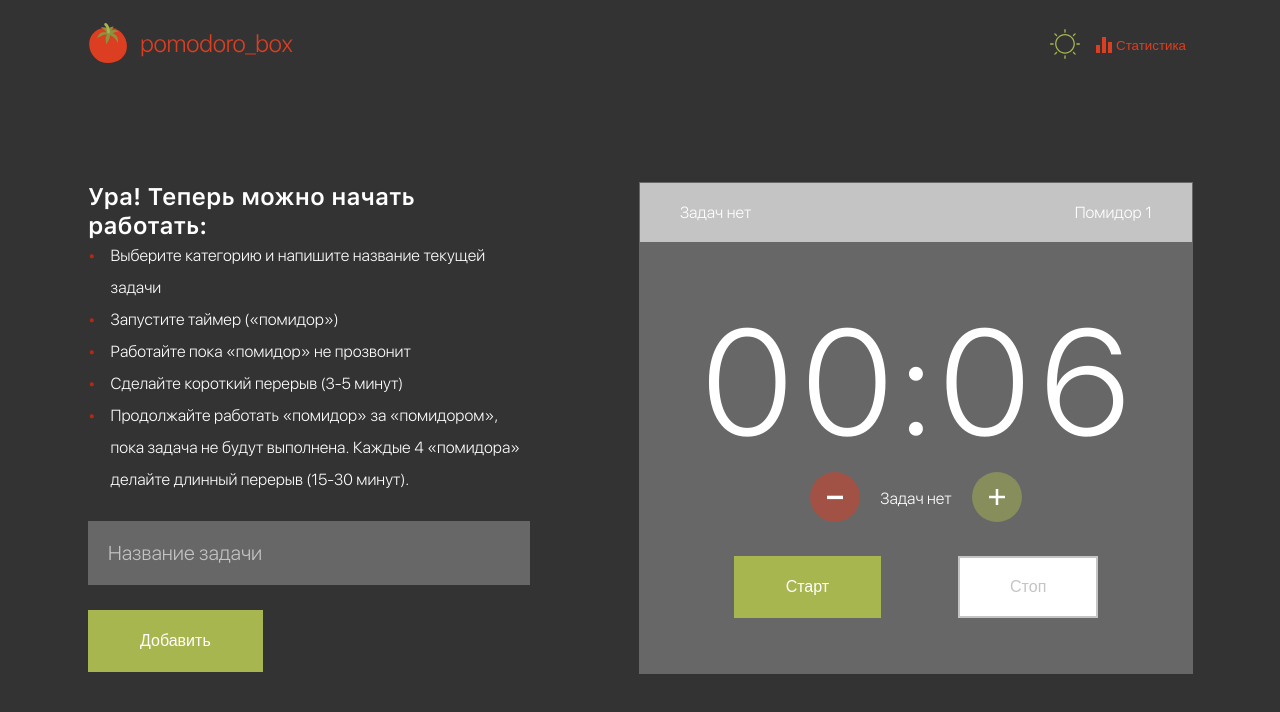
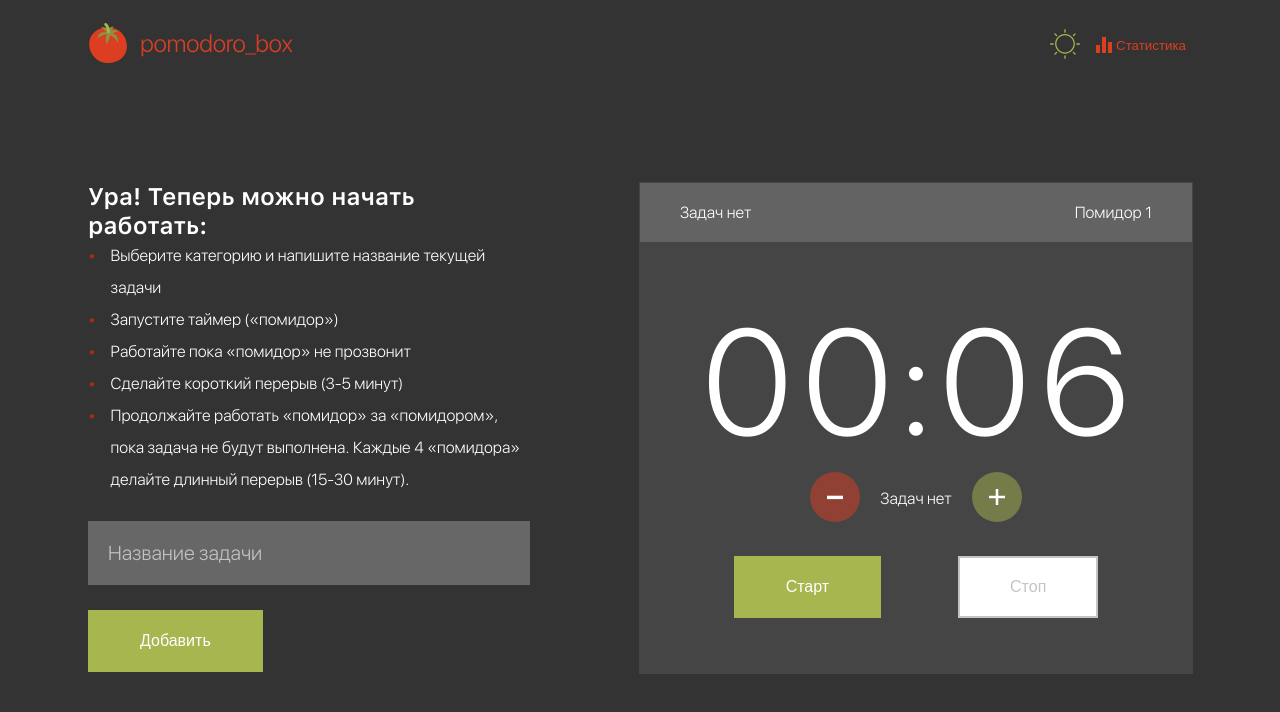
Before and after one commit to Ramramramzes/pomodoro_timer, a React (Vite) app: page / in a window 1280 px wide. Shown: the top 712 px of the page. Built offline with nearby package versions, Linux system fonts and the light colour scheme.

Commit message:
fix timer colors

```diff
--- a/src/General/General.tsx
+++ b/src/General/General.tsx
@@ -10,6 +10,7 @@ export function General() {
   const list = useSelector((state: RootState) => state.taskList)
   const timer = useSelector((state: RootState) => state.timer)
   const tomatoCount = useSelector((state: RootState) => state.timer.tomatoCount)
+  const darkmode = useSelector((state: RootState) => state.darkmode.darkmode)
 
   return (
     <div className={styles.general}>
@@ -19,12 +20,12 @@ export function General() {
         <TaskListItem />
       </div>
       <div className={styles.rightside_main}>
-        <div style={{backgroundColor: 'rgba(220, 220, 220, 0.3)'}} className={timer.isRuning && timer.workActive ? styles.rightside_red :
+        <div style={{backgroundColor: 'rgba(220, 220, 220, 0.1)'}} className={timer.isRuning && timer.workActive ? styles.rightside_red :
                             (timer.isRuning && (timer.breakActive || timer.bigBreakActive)) ? styles.rightside_green :
                             styles.rightside_def}>
           <div className={timer.isRuning && timer.workActive ? styles.title_red :
                             (timer.isRuning && (timer.breakActive || timer.bigBreakActive)) ? styles.title_green :
-                            styles.title_def}>
+                            styles.title_def} style={darkmode ? {backgroundColor: '#C4C4C4'} : {backgroundColor: 'rgba(220, 220, 220, 0.2)'}}>
 
             <span title={list.value.length != 0 ? list.value[0].content : 'Задач нет'} className={styles.title}>{list.value.length != 0 ? list.value[0].content : 'Задач нет'}</span>
             <span className={styles.count}>{timer.workActive ? 'Помидор' : timer.breakActive ? 'Перерыв' : ''} {tomatoCount != 4 && !timer.breakActive? tomatoCount + 1 : ''}{tomatoCount != 4 && !timer.workActive ? tomatoCount : ''}{timer.bigBreakActive ? 'Большой перерыв' : ''}</span>
```
